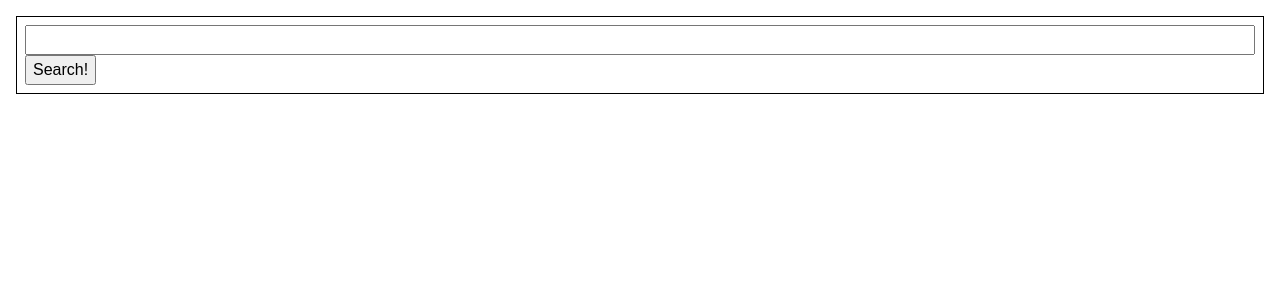
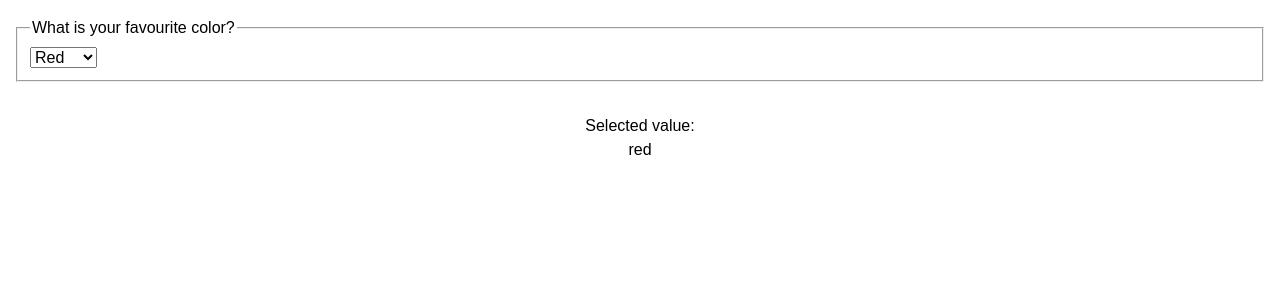
Before and after one commit to simotae14/react-joy-exercises, a React (Create React App) app: page / in a window 1280 px wide. Shown: the top 300 px of the page. Built offline with nearby package versions, Linux system fonts and the light colour scheme; a web font is replaced by a local one.

Commit message:
47 Forms - Selects

```diff
--- a/src/App.js
+++ b/src/App.js
@@ -1,13 +1,42 @@
-import SearchForm from './SearchForm';
+import React from 'react';
 
 function App() {
-  // This function is a placeholder.
-  function runSearch(searchTerm) {
-    window.alert(`Searched for: ${searchTerm}`);
-  }
+  const [
+    selectedOption,
+    setSelectedOption
+  ] = React.useState('red');
 
   return (
-    <SearchForm runSearch={runSearch} />
+    <form>
+      <fieldset>
+        <legend>
+          What is your favourite color?
+        </legend>
+
+        <select
+          value={selectedOption}
+          onChange={event => {
+            setSelectedOption(event.target.value)
+          }}
+        >
+          <option value="red">
+            Red
+          </option>
+          <option value="green">
+            Green
+          </option>
+          <option value="blue">
+            Blue
+          </option>
+        </select>
+      </fieldset>
+
+      <p>
+        Selected value:
+        <br />
+        {selectedOption}
+      </p>
+    </form>
   );
 }
 
--- a/src/SearchForm.js
+++ /dev/null
@@ -1,28 +0,0 @@
-import React from 'react';
-
-function SearchForm({ runSearch }) {
-  const [searchTerm, setSearchTerm] = React.useState('');
-
-  return (
-    <form
-      className="search-form"
-      onSubmit={event => {
-        event.preventDefault();
-        runSearch(searchTerm);
-      }}
-    >
-      <input
-        type="text"
-        value={searchTerm}
-        onChange={event => {
-          setSearchTerm(event.target.value);
-        }}
-      />
-      <button>
-        Search!
-      </button>
-    </form>
-  );
-}
-
-export default SearchForm;
--- a/src/styles.css
+++ b/src/styles.css
@@ -1,14 +1,12 @@
-form {
-  padding: 8px;
-  border: 1px solid;
-  margin-bottom: 32px;
+fieldset div {
+  display: flex;
+  align-items: center;
+  gap: 8px;
+}
+p {
+  margin-top: 2rem;
+  text-align: center;
 }
 label {
-  display: block;
-  margin-bottom: 8px;
-  font-weight: 400;
+  text-transform: capitalize;
 }
-input {
-  display: block;
-  width: 100%;
-}
```
